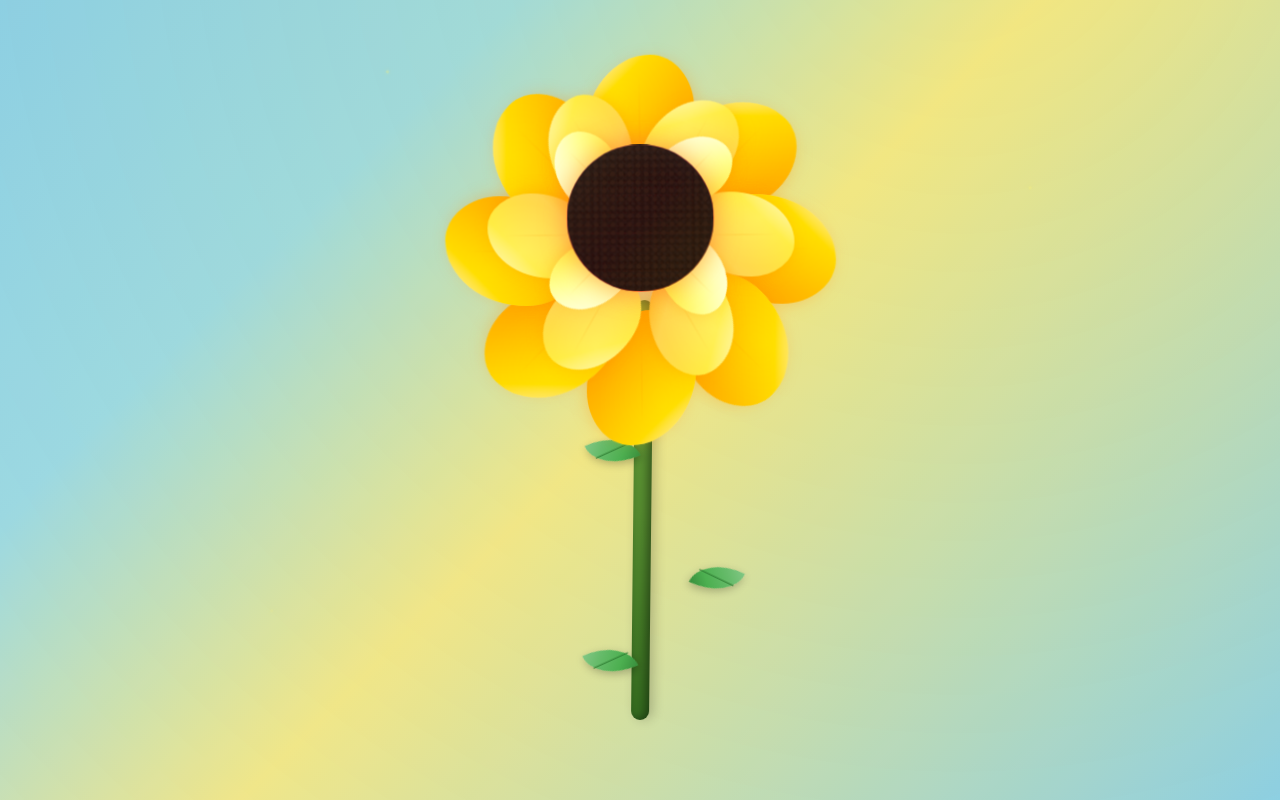
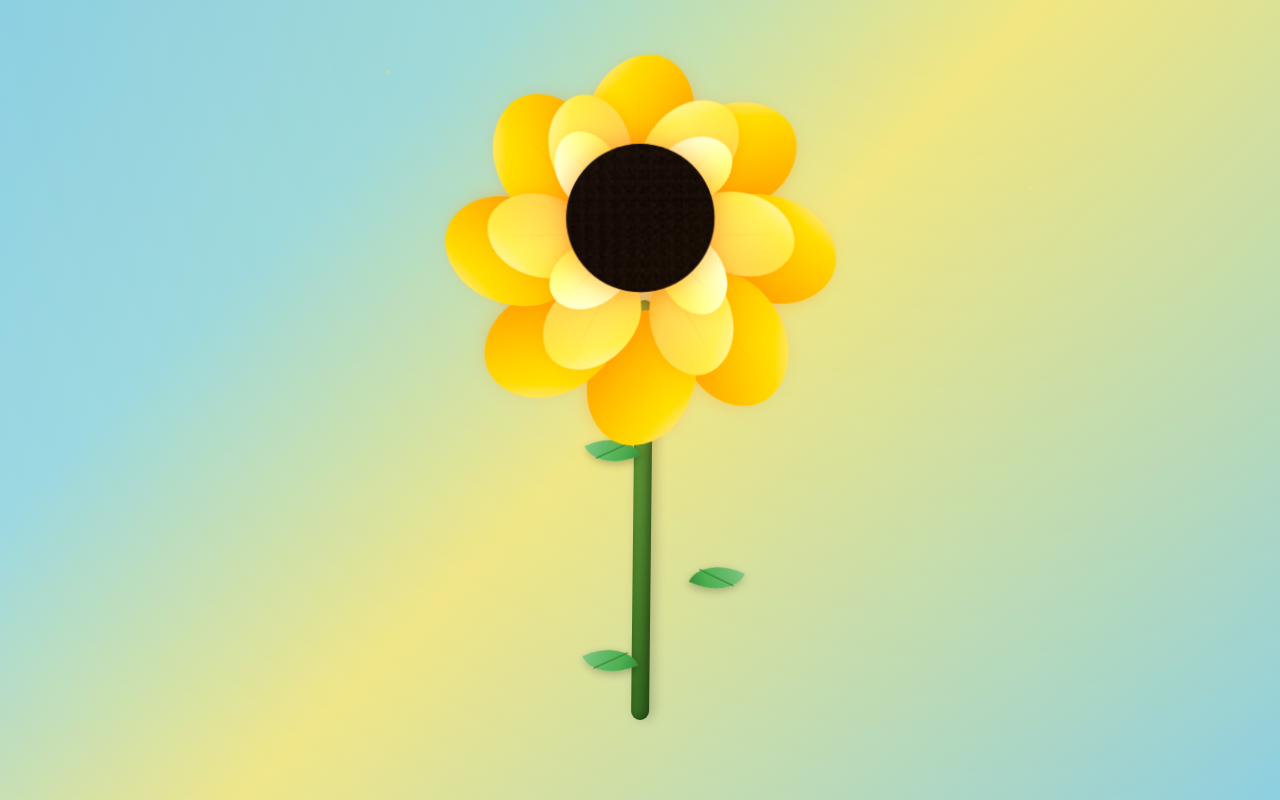
Before and after one commit to jonatha1992/Primavera, a plain HTML site: page index.html in a window 1280 px wide. Drawn offline with Linux system fonts and the light colour scheme.

Commit message:
feat: enhance sunflower background pattern and animation effects

```diff
--- a/styles.css
+++ b/styles.css
@@ -454,29 +454,64 @@ body {
     bottom: 0;
     border-radius: 50%;
     background:
-        /* Patrón de semillas de girasol en espiral */
-        radial-gradient(circle at 50% 50%, rgba(40, 30, 20, 0.9) 2px, transparent 2.5px),
-        radial-gradient(circle at 35% 45%, rgba(25, 20, 15, 0.8) 1.8px, transparent 2.2px),
-        radial-gradient(circle at 65% 55%, rgba(30, 25, 20, 0.8) 1.8px, transparent 2.2px),
-        radial-gradient(circle at 50% 35%, rgba(35, 30, 25, 0.7) 1.5px, transparent 2px),
-        radial-gradient(circle at 25% 55%, rgba(20, 15, 10, 0.7) 1.5px, transparent 2px),
-        radial-gradient(circle at 75% 45%, rgba(25, 20, 15, 0.7) 1.5px, transparent 2px),
-        radial-gradient(circle at 40% 65%, rgba(30, 25, 20, 0.6) 1.3px, transparent 1.8px),
-        radial-gradient(circle at 60% 35%, rgba(35, 30, 25, 0.6) 1.3px, transparent 1.8px),
-        radial-gradient(circle at 30% 70%, rgba(20, 15, 10, 0.6) 1.2px, transparent 1.6px),
-        radial-gradient(circle at 70% 65%, rgba(25, 20, 15, 0.6) 1.2px, transparent 1.6px),
-        radial-gradient(circle at 45% 75%, rgba(15, 10, 5, 0.5) 1px, transparent 1.4px),
-        radial-gradient(circle at 55% 25%, rgba(20, 15, 10, 0.5) 1px, transparent 1.4px),
-        radial-gradient(circle at 20% 40%, rgba(25, 20, 15, 0.5) 1px, transparent 1.4px),
-        radial-gradient(circle at 80% 60%, rgba(30, 25, 20, 0.5) 1px, transparent 1.4px),
-        /* Fondo base marrón oscuro */
-        radial-gradient(circle at center, rgba(45, 35, 25, 0.8) 0%, rgba(30, 20, 10, 0.9) 100%);
+        /* Espiral de Fibonacci - Anillo exterior (semillas más grandes) */
+        radial-gradient(circle at 50% 15%, rgba(15, 10, 5, 0.98) 2.2px, transparent 2.8px),
+        radial-gradient(circle at 25% 20%, rgba(20, 15, 8, 0.95) 2px, transparent 2.6px),
+        radial-gradient(circle at 75% 20%, rgba(18, 13, 7, 0.95) 2px, transparent 2.6px),
+        radial-gradient(circle at 15% 35%, rgba(22, 16, 9, 0.93) 2.1px, transparent 2.7px),
+        radial-gradient(circle at 85% 35%, rgba(17, 12, 6, 0.93) 2.1px, transparent 2.7px),
+        radial-gradient(circle at 10% 55%, rgba(25, 18, 10, 0.9) 2.2px, transparent 2.8px),
+        radial-gradient(circle at 90% 55%, rgba(19, 14, 8, 0.9) 2.2px, transparent 2.8px),
+        radial-gradient(circle at 20% 75%, rgba(23, 17, 10, 0.88) 2.1px, transparent 2.7px),
+        radial-gradient(circle at 80% 75%, rgba(21, 15, 9, 0.88) 2.1px, transparent 2.7px),
+        radial-gradient(circle at 50% 90%, rgba(26, 19, 12, 0.85) 2.3px, transparent 2.9px),
+
+        /* Anillo medio - patrón más denso */
+        radial-gradient(circle at 35% 30%, rgba(12, 8, 4, 0.95) 1.7px, transparent 2.2px),
+        radial-gradient(circle at 65% 30%, rgba(14, 10, 6, 0.95) 1.7px, transparent 2.2px),
+        radial-gradient(circle at 30% 45%, rgba(16, 11, 7, 0.92) 1.8px, transparent 2.3px),
+        radial-gradient(circle at 70% 45%, rgba(13, 9, 5, 0.92) 1.8px, transparent 2.3px),
+        radial-gradient(circle at 25% 60%, rgba(18, 13, 8, 0.9) 1.9px, transparent 2.4px),
+        radial-gradient(circle at 75% 60%, rgba(15, 11, 7, 0.9) 1.9px, transparent 2.4px),
+        radial-gradient(circle at 40% 75%, rgba(20, 14, 9, 0.87) 1.8px, transparent 2.3px),
+        radial-gradient(circle at 60% 75%, rgba(17, 12, 8, 0.87) 1.8px, transparent 2.3px),
+        radial-gradient(circle at 50% 25%, rgba(19, 14, 9, 0.9) 1.6px, transparent 2.1px),
+        radial-gradient(circle at 45% 85%, rgba(22, 16, 10, 0.85) 1.9px, transparent 2.4px),
+        radial-gradient(circle at 55% 85%, rgba(16, 11, 7, 0.85) 1.9px, transparent 2.4px),
+
+        /* Centro interno - semillas muy pequeñas y densas */
+        radial-gradient(circle at 48% 45%, rgba(8, 6, 3, 0.98) 1.3px, transparent 1.7px),
+        radial-gradient(circle at 52% 45%, rgba(10, 7, 4, 0.95) 1.2px, transparent 1.6px),
+        radial-gradient(circle at 45% 50%, rgba(6, 4, 2, 0.95) 1.2px, transparent 1.6px),
+        radial-gradient(circle at 55% 50%, rgba(12, 8, 5, 0.95) 1.3px, transparent 1.7px),
+        radial-gradient(circle at 50% 40%, rgba(9, 6, 4, 0.93) 1.1px, transparent 1.5px),
+        radial-gradient(circle at 50% 55%, rgba(11, 8, 5, 0.93) 1.4px, transparent 1.8px),
+        radial-gradient(circle at 42% 52%, rgba(7, 5, 3, 0.9) 1px, transparent 1.4px),
+        radial-gradient(circle at 58% 48%, rgba(13, 9, 6, 0.9) 1.2px, transparent 1.6px),
+
+        /* Puntos de detalle ultra-finos */
+        radial-gradient(circle at 46% 46%, rgba(4, 3, 2, 0.95) 0.9px, transparent 1.2px),
+        radial-gradient(circle at 54% 54%, rgba(5, 4, 3, 0.95) 0.9px, transparent 1.2px),
+        radial-gradient(circle at 47% 53%, rgba(3, 2, 1, 0.9) 0.8px, transparent 1.1px),
+        radial-gradient(circle at 53% 47%, rgba(6, 4, 3, 0.9) 0.8px, transparent 1.1px),
+
+        /* Fondo base completamente opaco para girasol real */
+        radial-gradient(circle at center, rgba(35, 25, 15, 1) 0%, rgba(20, 15, 10, 1) 40%, rgba(15, 10, 8, 1) 80%, rgba(10, 8, 5, 1) 100%);
+
     background-size:
-        8px 8px, 7px 7px, 7px 7px, 6px 6px, 6px 6px, 6px 6px,
-        5px 5px, 5px 5px, 4px 4px, 4px 4px, 3px 3px, 3px 3px, 3px 3px, 3px 3px,
+        /* Exterior */
+        14px 14px, 12px 12px, 12px 12px, 13px 13px, 13px 13px, 14px 14px, 14px 14px, 13px 13px, 13px 13px, 15px 15px,
+        /* Medio */
+        10px 10px, 10px 10px, 11px 11px, 11px 11px, 12px 12px, 12px 12px, 11px 11px, 11px 11px, 9px 9px, 12px 12px, 12px 12px,
+        /* Centro interno */
+        7px 7px, 6px 6px, 6px 6px, 7px 7px, 5px 5px, 8px 8px, 5px 5px, 7px 7px,
+        /* Detalles */
+        4px 4px, 4px 4px, 3px 3px, 3px 3px,
+        /* Fondo */
         100% 100%;
+
     opacity: 1;
-    animation: stamens-shimmer 3s ease-in-out infinite alternate;
+    animation: sunflower-seeds-shimmer 4s ease-in-out infinite alternate;
 }
 
 @keyframes center-pulse {
@@ -489,13 +524,20 @@ body {
     }
 }
 
-@keyframes stamens-shimmer {
+@keyframes sunflower-seeds-shimmer {
     0% {
-        opacity: 0.9;
+        opacity: 1;
+        transform: scale(1);
+    }
+
+    50% {
+        opacity: 0.95;
+        transform: scale(1.02);
     }
 
     100% {
         opacity: 1;
+        transform: scale(1);
     }
 }
 
```
